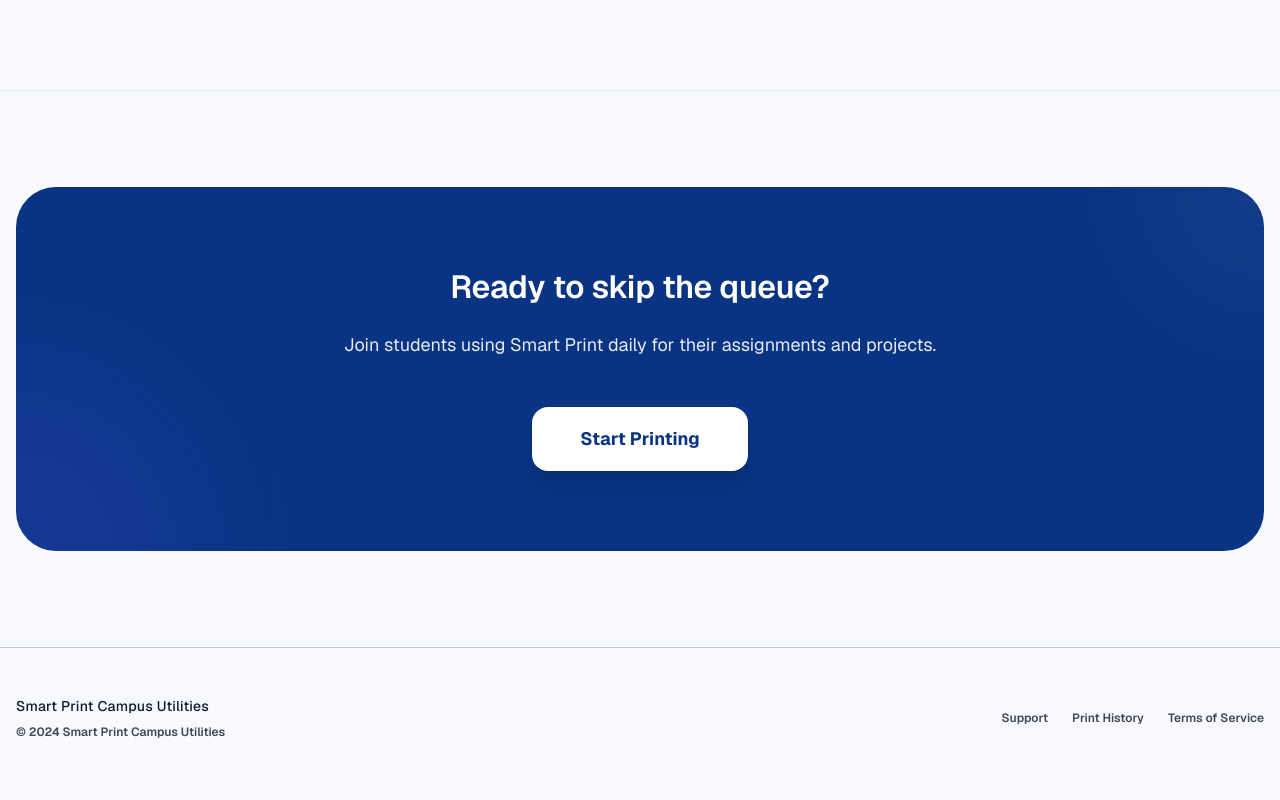
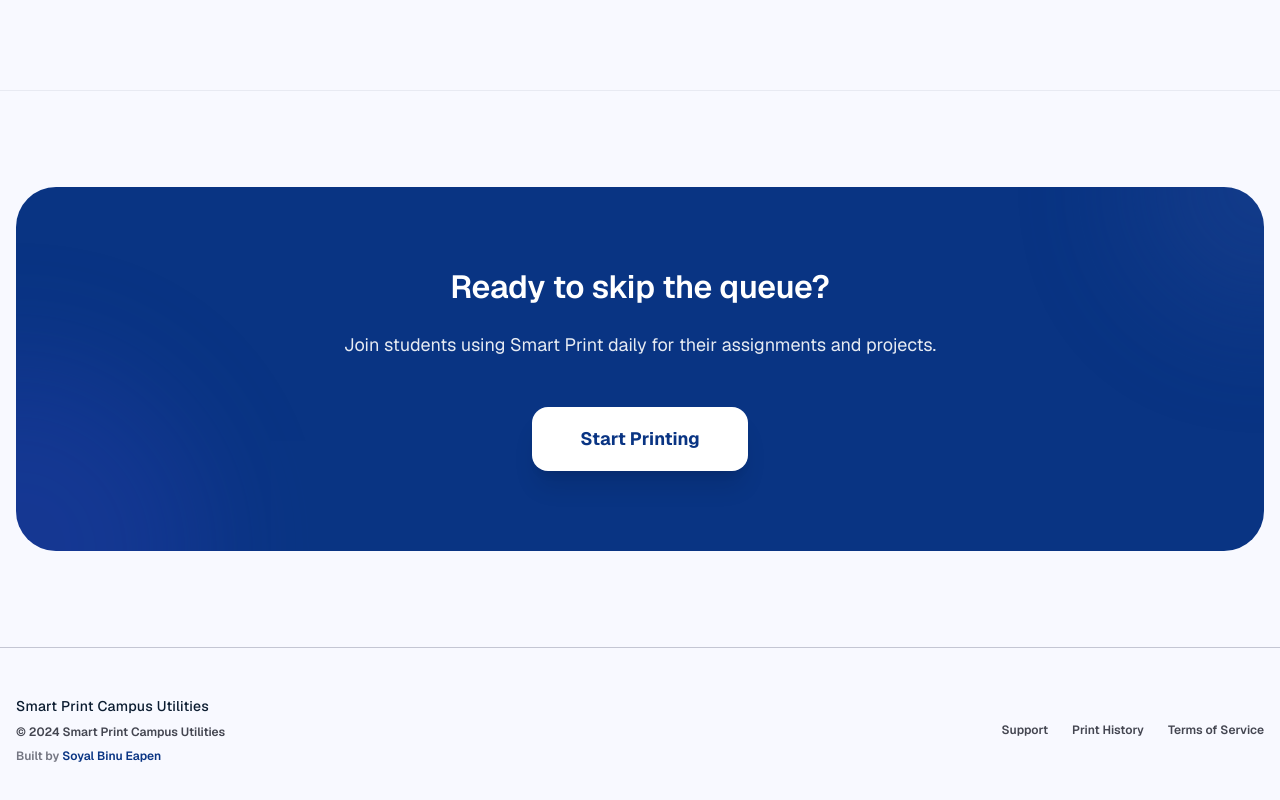
Before and after one commit to Soyal1007/smart-print, a Next.js app: page / in a window 1280 px wide. Shown: the part 1977-2777 px from the top of the page. Built offline with nearby package versions, Linux system fonts and the light colour scheme.

Commit message:
feat: add creator credit to footer

```diff
--- a/src/app/page.tsx
+++ b/src/app/page.tsx
@@ -176,6 +176,7 @@ export default function LandingPage() {
           <div className="flex flex-col items-center md:items-start gap-2">
             <span className="text-label-md font-bold text-on-surface">Smart Print Campus Utilities</span>
             <p className="text-label-sm text-on-surface-variant">© 2024 Smart Print Campus Utilities</p>
+            <p className="text-label-sm text-outline">Built by <span className="text-primary font-semibold">Soyal Binu Eapen</span></p>
           </div>
           <div className="flex gap-6">
             <a className="text-label-sm text-on-surface-variant hover:underline decoration-2 underline-offset-4 transition-all" href="#">Support</a>
```
